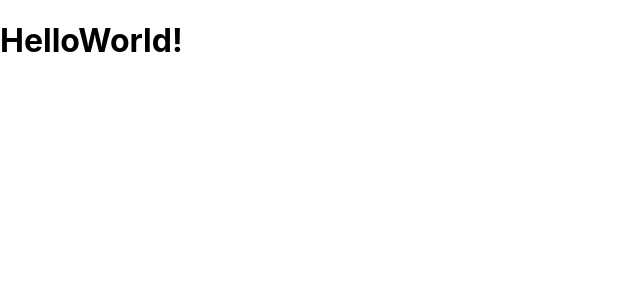
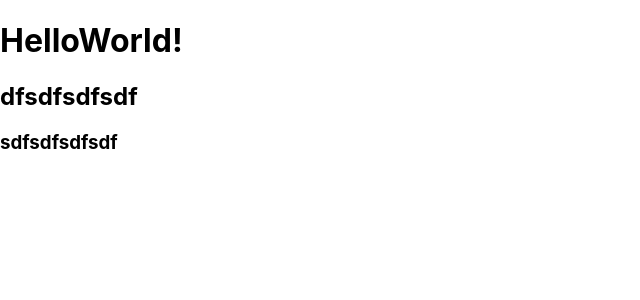
Before and after one commit to DenisTolmachev/woodtech, a React (Create React App) app: page / in a window 1280 px wide. Shown: the top 300 px of the page, without its empty margins (0-640 px from the left). Built offline with nearby package versions, Linux system fonts and the light colour scheme.

Commit message:
git test

```diff
--- a/src/App.js
+++ b/src/App.js
@@ -2,6 +2,8 @@ export const App = () => {
   return (
     <div className='App'>
       <h1>HelloWorld!</h1>
+      <h2>dfsdfsdfsdf</h2>
+      <h3>sdfsdfsdfsdf</h3>
     </div>
   );
 };
```
